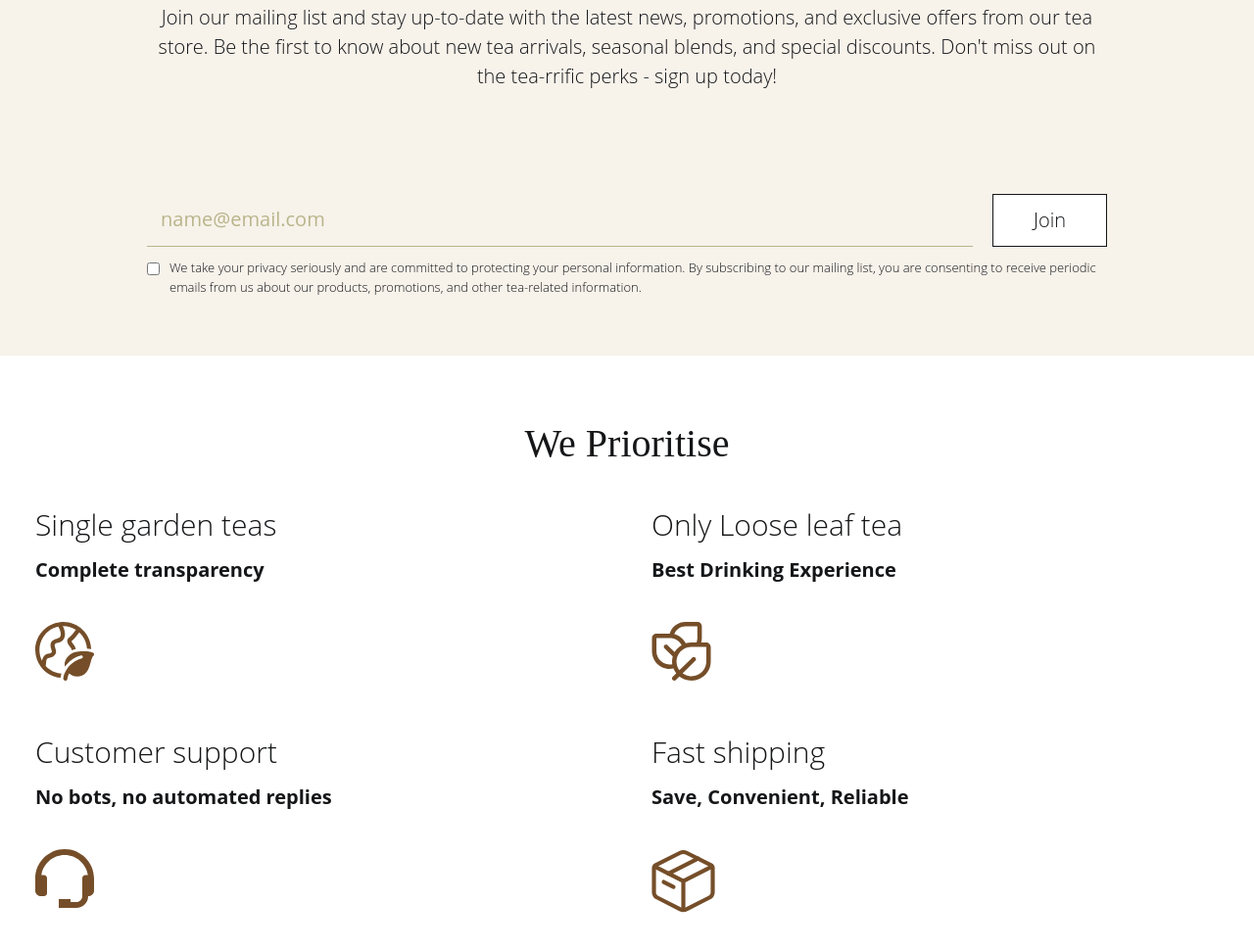
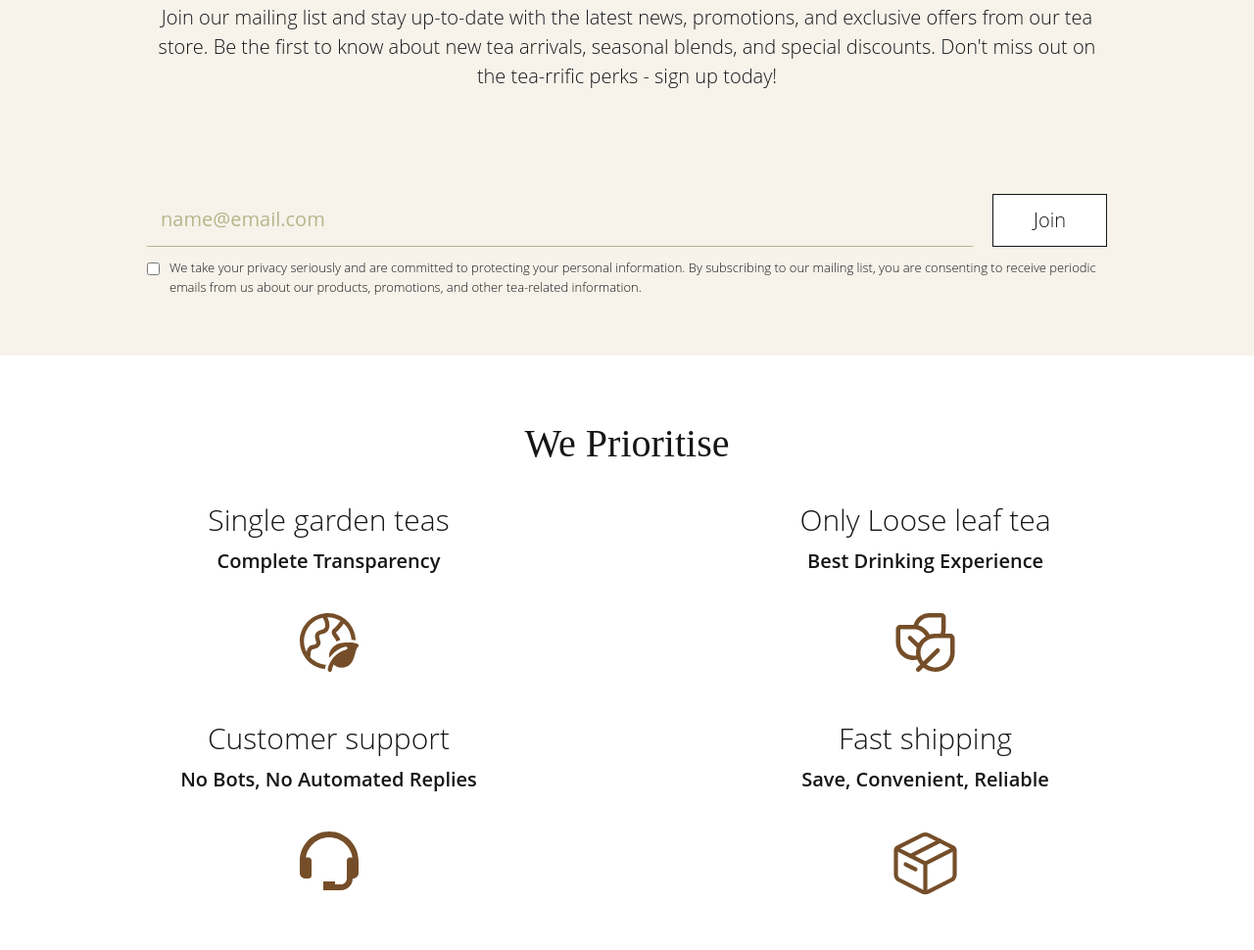
Before and after one commit to yastrb/tea-shop, a website: page index.html in a window 1280 px wide. Shown: the part 2807-3777 px from the top of the page at 98% size. Before the commit the page ends 3739 px from the top, so only its background shows below. Drawn offline with Linux system fonts and the light colour scheme.

Commit message:
new commit

```diff
--- a/index.html
+++ b/index.html
@@ -328,10 +328,10 @@
 
         <!-- Prioritise -->
         <section>
-            <div class=" mx-auto max-w-[1240px] pt-[60px] px-4">
+            <div class=" mx-auto max-w-[1200px] pt-[60px] px-4">
                 <h3 class=" font-cormorant text-[40px] text-center mb-[30px]">We Prioritise</h3>
                 <div>
-                    <ul class=" grid gap-[50px] md:grid-cols-2 2xl:grid-cols-4">
+                    <ul class=" grid gap-[40px] sm:gap-[50px] md:grid-cols-2 2xl:grid-cols-4 mb-[75px] sm:mb-[60px] md:mb-[120px] 2xl:mb-[155px]">
 
                         <li class="prioritise__item">
                             <h4 class="prioritise__title">Single garden teas</h4>
--- a/input.css
+++ b/input.css
@@ -52,13 +52,13 @@
         transform: translateX(5px);
     }
     .prioritise__item {
-        @apply flex flex-col;
+        @apply flex flex-col items-center;
     }
     .prioritise__title {
-        @apply text-[30px] font-light mb-[10px];
+        @apply text-xl font-light mb-[10px] leading-[30px] sm:text-3xl ;
     }
     .prioritise__text {
-        @apply text-xl font-bold mb-[39px] ;
+        @apply text-[10px] font-normal mb-[39px] uppercase sm:capitalize sm:text-xl sm:font-semibold ;
     }
 }
 @import url('https://fonts.googleapis.com/css2?family=Cormorant:ital,wght@0,400;1,300&family=Open+Sans:ital,wght@0,300;0,400;0,600;1,300&display=swap')
```
Also changed, not shown: css/main.css.
